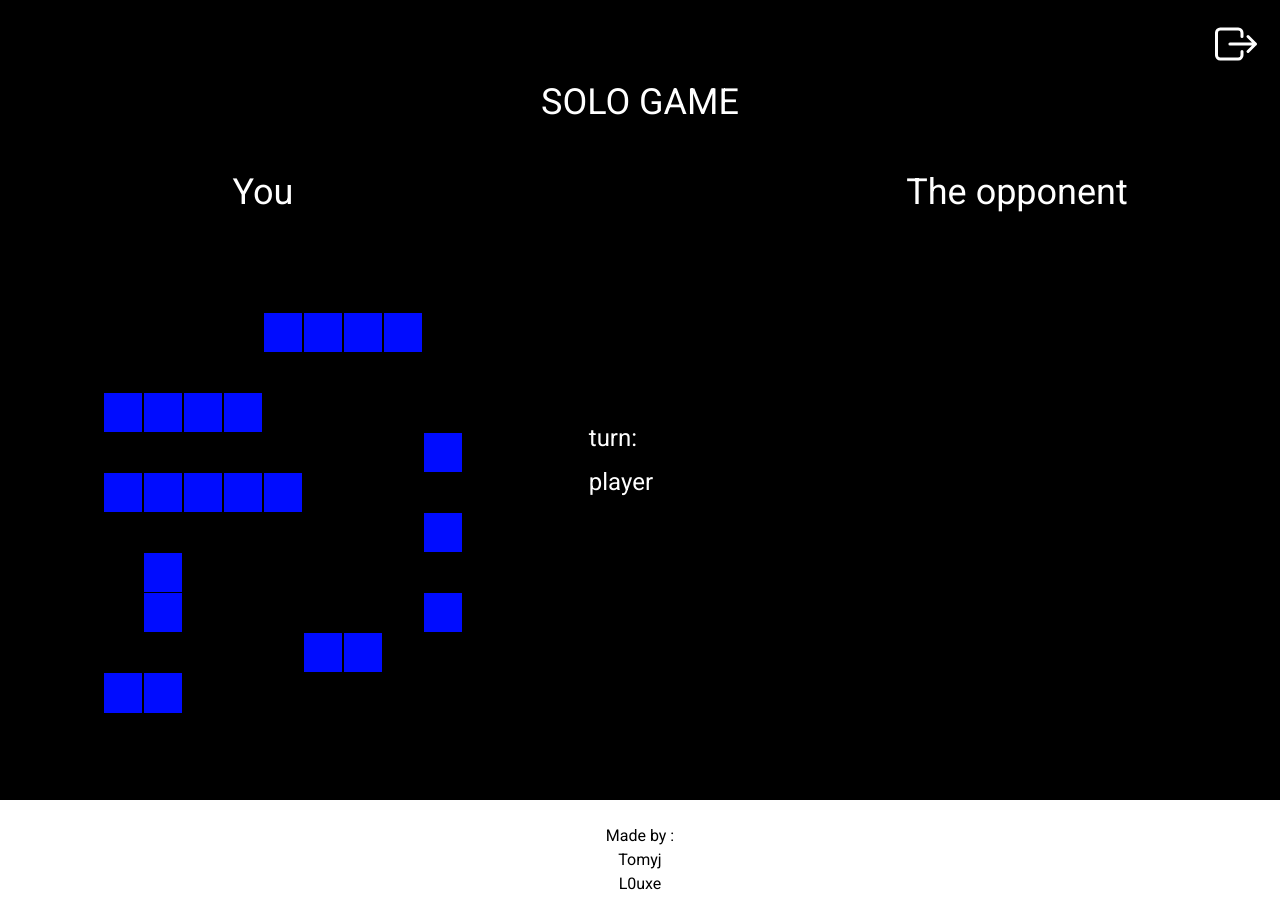
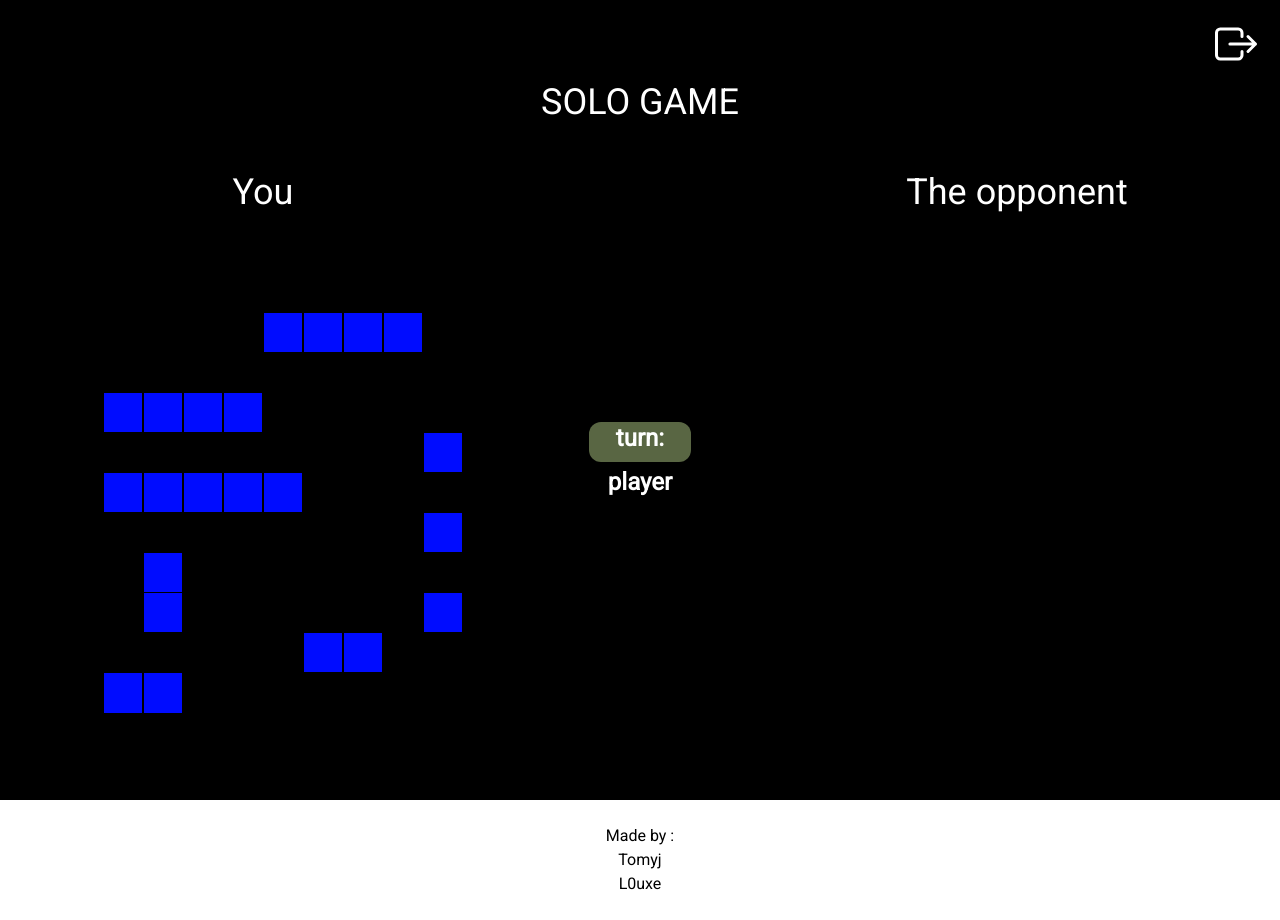
Before and after one commit to TomJegou/TANK-CONQUEROR, a Next.js app: page /soloGame in a window 1280 px wide. Built offline with nearby package versions, Linux system fonts and the light colour scheme.

Commit message:
add bg and rounded to div turn

```diff
--- a/src/components/GameSet.js
+++ b/src/components/GameSet.js
@@ -9,9 +9,9 @@ export default function GameSet ({ sendResponseToSoloGame, debugMode, whosTurn,
                 <Grid side="player" sendResponseToGameSet={sendResponseToSoloGame} debugMode={debugMode} whosTurn={whosTurn} boxPlayedByEnely={boxPlayedByEnemy} />
             </div>
 
-            <div className="flex flex-row flex-wrap items-center gap-3 h-[5vh] w-[8vw]">
-                <p className="text-white text-2xl flex flex-row flex-wrap">turn: </p>
-                <p className="text-white text-2xl flex flex-row flex-wrap">{whosTurn}</p>
+            <div className="flex flex-row bg-green-military flex-wrap justify-center rounded-xl items-center gap-3 h-[5vh] w-[8vw]">
+                <p className="text-white font-bold text-2xl flex flex-row flex-wrap">turn: </p>
+                <p className="text-white font-bold text-2xl flex flex-row flex-wrap">{whosTurn}</p>
             </div>
 
             <div className="flex flex-col justify-around h-[80vh]">
```
